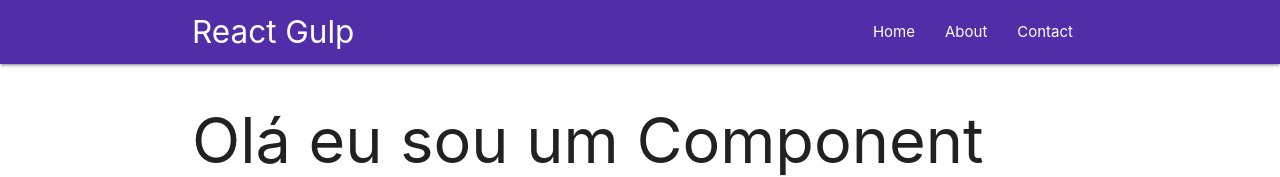
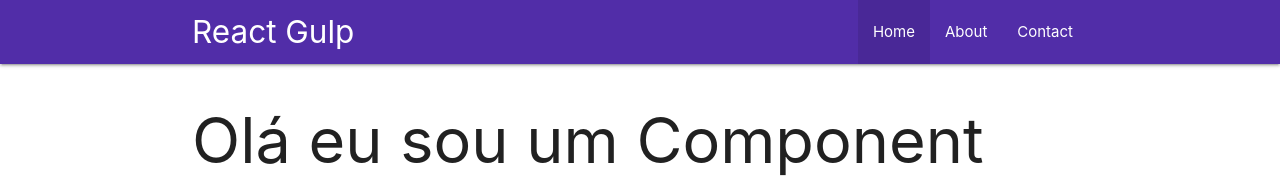
Before and after one commit to rovianvieceli/react_gulp, a React app: page / in a window 1280 px wide. Shown: the top 177 px of the page. Built offline with nearby package versions, Linux system fonts and the light colour scheme.

Commit message:
Aplicando estado

```diff
--- a/src/components/navbar/nav-menu.jsx
+++ b/src/components/navbar/nav-menu.jsx
@@ -1,13 +1,25 @@
 import React from 'react';
 
 class NavMenu extends React.Component {
+    constructor(props) {
+        super(props)
+        this.state = { active: 'Home' }
+        this.setActive = this.setActive.bind(this)
+    }
+
+    setActive(menu, event) {
+        this.setState({ active: menu.title })
+    }
+
     render() {
+        const self = this;
         const { menus } = this.props;
+        const { active } = this.state;
         return (
             <ul id="nav-mobile" className="right">
                 {menus.map((menu, index) => (
-                    <li key={index}>
-                        <a href={menu.linkTo}>{menu.title}</a>
+                    <li key={index} className={active == menu.title ? 'active' : ''}>
+                        <a href={menu.linkTo} onClick={this.setActive.bind(null, menu, this)}>{menu.title}</a>
                     </li>
                 ))}
             </ul>
```
